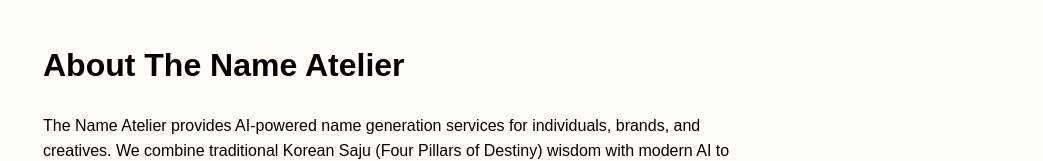
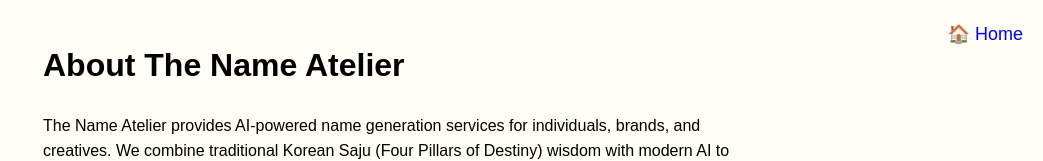
Before and after one commit to Eunjilee419/the-name-atelier, a plain HTML site: page public/about.html in a window 1280 px wide. Shown: the top 161 px of the page, without its empty margins (237-1280 px from the left). Drawn offline with Linux system fonts and the light colour scheme.

Commit message:
Update about.html

```diff
--- a/public/about.html
+++ b/public/about.html
@@ -8,6 +8,11 @@
   <link rel="icon" href="/taegeuk_favicon_clean.ico">
 </head>
 <body style="font-family: sans-serif; background-color: #fffdf5; max-width: 720px; margin: 40px auto; padding: 0 20px; line-height: 1.6;">
+
+    <div style="position: fixed; top: 20px; right: 20px; z-index: 1000;">
+  <a href="/" style="text-decoration: none; font-size: 18px;">🏠 Home</a>
+</div>
+
   <h1>About The Name Atelier</h1>
   <p>The Name Atelier provides AI-powered name generation services for individuals, brands, and creatives. We combine traditional Korean Saju (Four Pillars of Destiny) wisdom with modern AI to suggest names that resonate with your identity and purpose.</p>
   <p>Our goal is to help you find a name that feels authentic, inspiring, and full of potential.</p>
```
